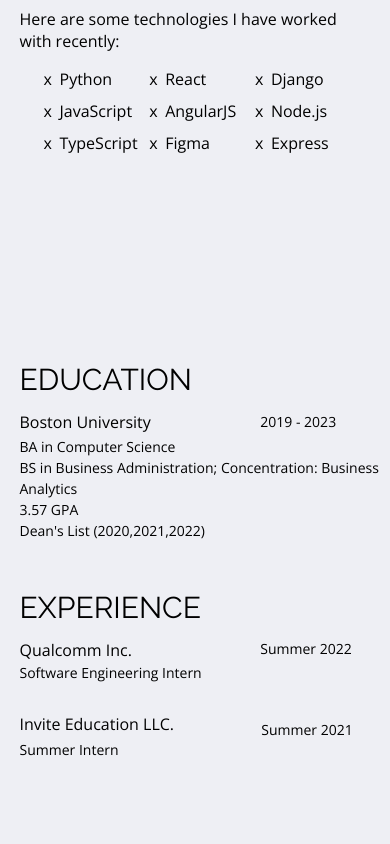
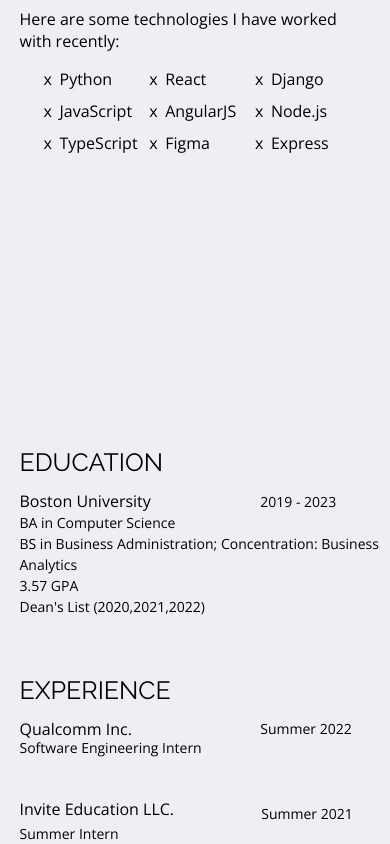
Before and after one commit to jordantab/portfolio-React-client, a React (Create React App) app in the folder portfolio-react-client/: page / in a window 390 px wide. Shown: the part 1410-2254 px from the top of the page. Before the commit the page ends 2170 px from the top, so only its background shows below. Built offline with nearby package versions, Linux system fonts and the light colour scheme.

Commit message:
Testing phone view

```diff
--- a/portfolio-react-client/src/components/About.css
+++ b/portfolio-react-client/src/components/About.css
@@ -551,12 +551,12 @@
 
     .about-education {
         position: absolute;
-        top: 210%;
+        top: 220%;
         left: 5%;
         width: 95%;
 
         font-family: 'Raleway', sans-serif;
-        font-size: 30px;
+        font-size: 25px;
     }
 
     .about-education h2 {
@@ -591,12 +591,12 @@
 
     .about-experience-1 {
         position: absolute;
-        top: 237%;
+        top: 247%;
         left: 5%;
         width: 95%;
 
         font-family: 'Raleway', sans-serif;
-        font-size: 30px;
+        font-size: 25px;
     }
 
     .about-experience-1 h2 {
@@ -629,7 +629,7 @@
 
     .about-experience-2 {
         position: absolute;
-        top: 250%;
+        top: 260%;
         left: 5%;
         width: 100%;
 
```
